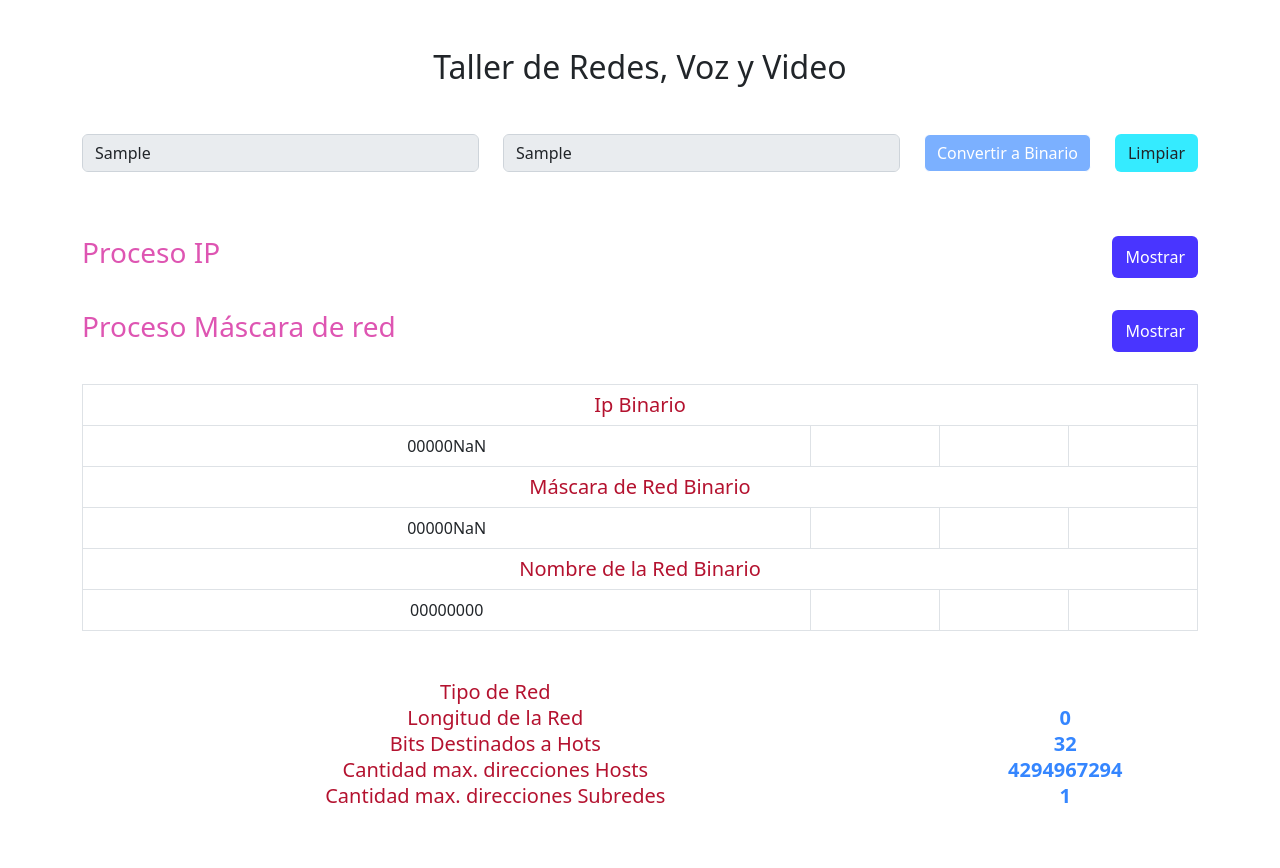
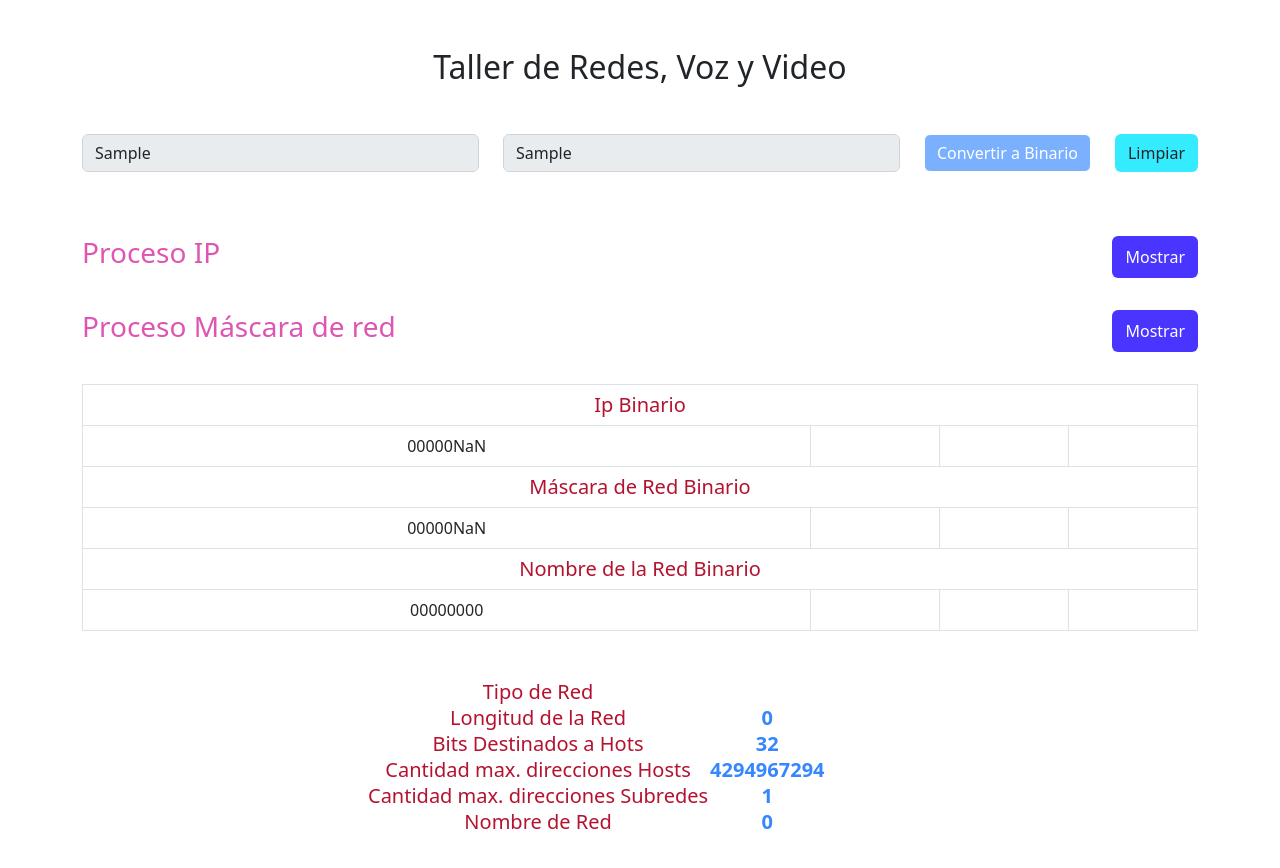
Before and after one commit to OmerJuve2023/calculadora-ip, a React (Create React App) app: page / in a window 1280 px wide. Both pictures are taken after typing "Sample", "Sample" into the empty fields and a click on the button "Convertir a Binario". Shown: the top 868 px of the page. Built offline with nearby package versions, Linux system fonts and the light colour scheme.

Commit message:
add name network at the table

```diff
--- a/src/components/Methods.js
+++ b/src/components/Methods.js
@@ -12,7 +12,7 @@ function convertIpToBinary(ip) {
 }
 
 function clearLocalStorage() {
-    localStorage.removeItem("NAME-NETWORK")
+    localStorage.removeItem("NAME_NETWORK")
     localStorage.removeItem("NUMBER_HOSTS")
     localStorage.removeItem("NUMBER_BITS")
     localStorage.removeItem("NUMBER_IP")
--- a/src/container/DireccIp.js
+++ b/src/container/DireccIp.js
@@ -7,7 +7,7 @@ export const DireccIp = () => {
     const [possibleIPs, setPossibleIPs] = useState([]);
 
     useEffect(() => {
-        const storedNetworkIP = localStorage.getItem("nameNetwork");
+        const storedNetworkIP = localStorage.getItem("NAME_RED");
         const storedHostBits = localStorage.getItem("hosts");
 
         if (storedNetworkIP && storedHostBits) {
--- a/src/container/TableRed.js
+++ b/src/container/TableRed.js
@@ -35,7 +35,7 @@ export const TableRed = ({ip, mascara}) => {
             arrayNameNetwork.push("0")
         }
     }
-
+    localStorage.setItem("NAME_NETWORK",nameNetwork)
     const process = (object) => {
         let table = []
         table.push(
@@ -95,7 +95,7 @@ export const TableRed = ({ip, mascara}) => {
                 <tr>
                     {process(arrayNameNetwork)}
                 </tr>
-               {/* <tr>
+                {/* <tr>
                     <th className={"h5"}
                         colSpan={4}
                         style={{color: "#b4122f"}}>
--- a/src/container/tableData/NameRed.js
+++ b/src/container/tableData/NameRed.js
@@ -1,26 +1,29 @@
-import PropTypes from "prop-types";
+import React from "react";
 
-export const NameRed = ({nameNetwork}) => {
-    NameRed.prototype = {
-        nameNetwork: PropTypes.string.isRequired
-    }
-    let nameNetworkIP=""
-    function convertBinaryToDecimal(nameNetwork) {
+export const NameRed = () => {
+
+    let nameNetwork = localStorage.getItem("NAME_NETWORK")
+
+    function process(nameNetwork) {
         const octets = [];
         for (let i = 0; i < nameNetwork.length; i += 8) {
             const octet = nameNetwork.substr(i, 8);
             octets.push(parseInt(octet, 2));
         }
-        nameNetworkIP=octets.join('.')
-        localStorage.setItem("NAME-NETWORK",nameNetwork)
-        return nameNetworkIP
+        return octets.join('.')
     }
 
     return (
-        <th className={"h6"}
-            colSpan={4}
-            style={{color: "#3586FF"}}>
-            {convertBinaryToDecimal(nameNetwork)}
-        </th>
+        <tr>
+            <th className={"h5"}
+                style={{color: "#b4122f"}}
+            >Nombre de Red
+            </th>
+            <td className={"h5 fw-bold"}
+                style={{"color": "#3586FF"}}
+            >
+                {process(nameNetwork)}
+            </td>
+        </tr>
     )
 }
--- a/src/container/tableData/TableData.js
+++ b/src/container/tableData/TableData.js
@@ -4,10 +4,12 @@ import {CantHosts} from "./CantHosts";
 import {CantSubredes} from "./CantSubredes";
 import React from "react";
 import {ClaseIP} from "../ClaseIP";
+import {NameRed} from "./NameRed";
 
 export const TableData = () => {
     return (
         <div className={" row justify-content-center my-5"}>
+            <div className={"col-6"}>
                 <table>
                     <tbody>
                     <ClaseIP/>
@@ -15,8 +17,10 @@ export const TableData = () => {
                     <NumberHost/>
                     <CantHosts/>
                     <CantSubredes/>
+                    <NameRed/>
                     </tbody>
                 </table>
             </div>
+        </div>
     )
 }
```
Lines whose indentation alone changed are shown as unchanged.
